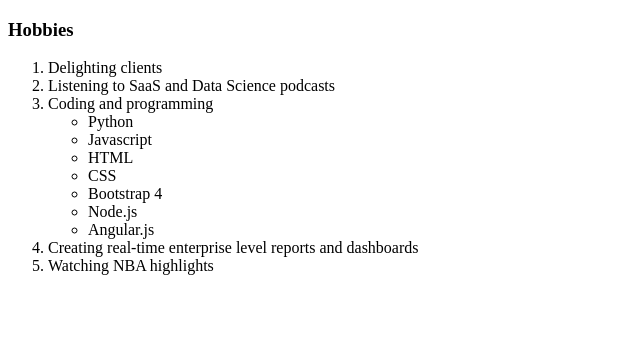
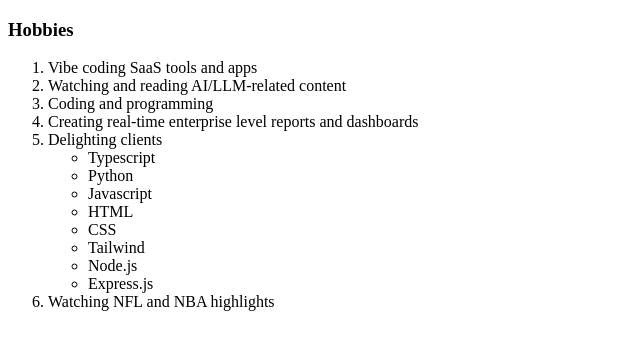
Before and after one commit to kelechi824/cv, a plain HTML site: page hobbies.html in a window 1280 px wide. Shown: the whole page, without its empty margins (0-640 px from the left). Drawn offline with Linux system fonts and the light colour scheme.

Commit message:
Update hobbies.html

```diff
--- a/hobbies.html
+++ b/hobbies.html
@@ -7,20 +7,22 @@
   <body>
     <h3>Hobbies</h3>
     <ol>
+      <li>Vibe coding SaaS tools and apps</li>
+      <li>Watching and reading AI/LLM-related content</li>
+      <li>Coding and programming</li>
+      <li>Creating real-time enterprise level reports and dashboards</li>
       <li>Delighting clients</li>
-      <li>Listening to SaaS and Data Science podcasts</li>
-      <li>Coding and programming</li>
       <ul>
+        <li>Typescript</li>
         <li>Python</li>
         <li>Javascript</li>
         <li>HTML</li>
         <li>CSS</li>
-        <li>Bootstrap 4</li>
+        <li>Tailwind</li>
         <li>Node.js</li>
-        <li>Angular.js</li>
+        <li>Express.js</li>
       </ul>
-      <li>Creating real-time enterprise level reports and dashboards</li>
-      <li>Watching NBA highlights</li>
+      <li>Watching NFL and NBA highlights</li>
     </ol>
   </body>
 </html>
```
